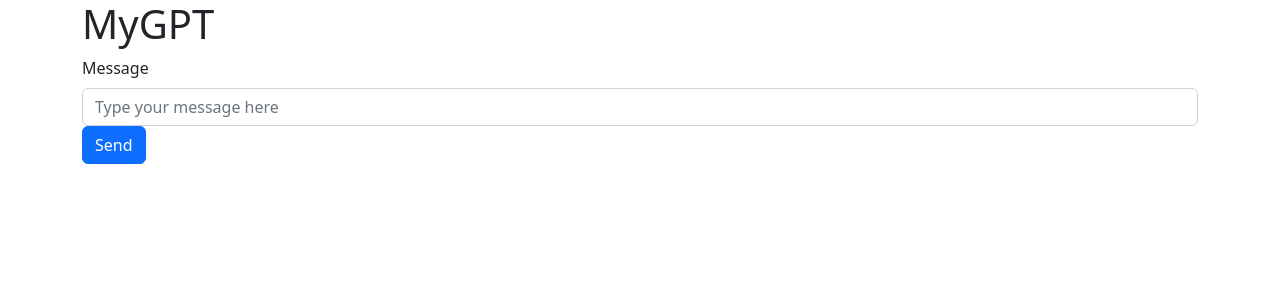
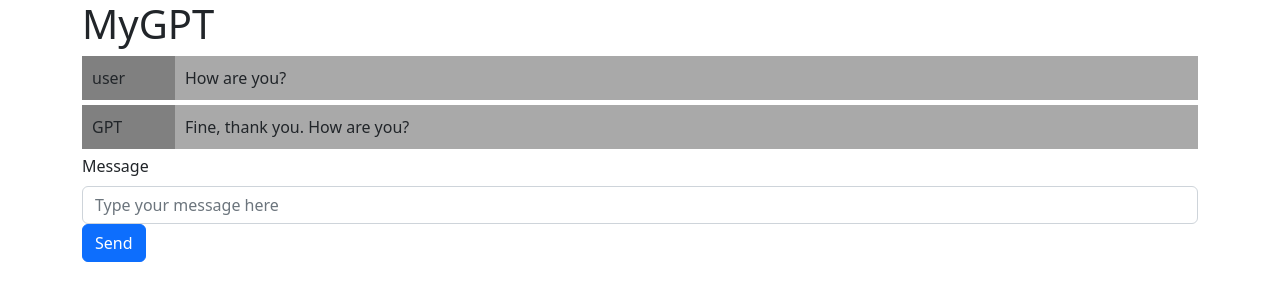
Before and after one commit to teerasej/openai-react-my-chatgpt, a React (Create React App) app: page / in a window 1280 px wide. Shown: the top 300 px of the page. Built offline with nearby package versions, Linux system fonts and the light colour scheme.

Commit message:
provide mockup

```diff
--- a/src/components/chatroom/Chatroom.js
+++ b/src/components/chatroom/Chatroom.js
@@ -1,13 +1,17 @@
 
 import React from 'react'
 import { Container, Row, Col, Form, Button } from 'react-bootstrap';
+import MessageBubble from './MessageBubble';
 function Chatroom() {
   return (
     <Row>
-        <Col>
-          <div className="chatroom"></div>
-        </Col>
-      </Row>
+        <Container>
+          <div className="chatroom">
+            <MessageBubble sender={'user'} message={'How are you?'}/>
+            <MessageBubble sender={'GPT'} message={'Fine, thank you. How are you?'}/>
+          </div>
+        </Container>
+    </Row>
   )
 }
 
```
